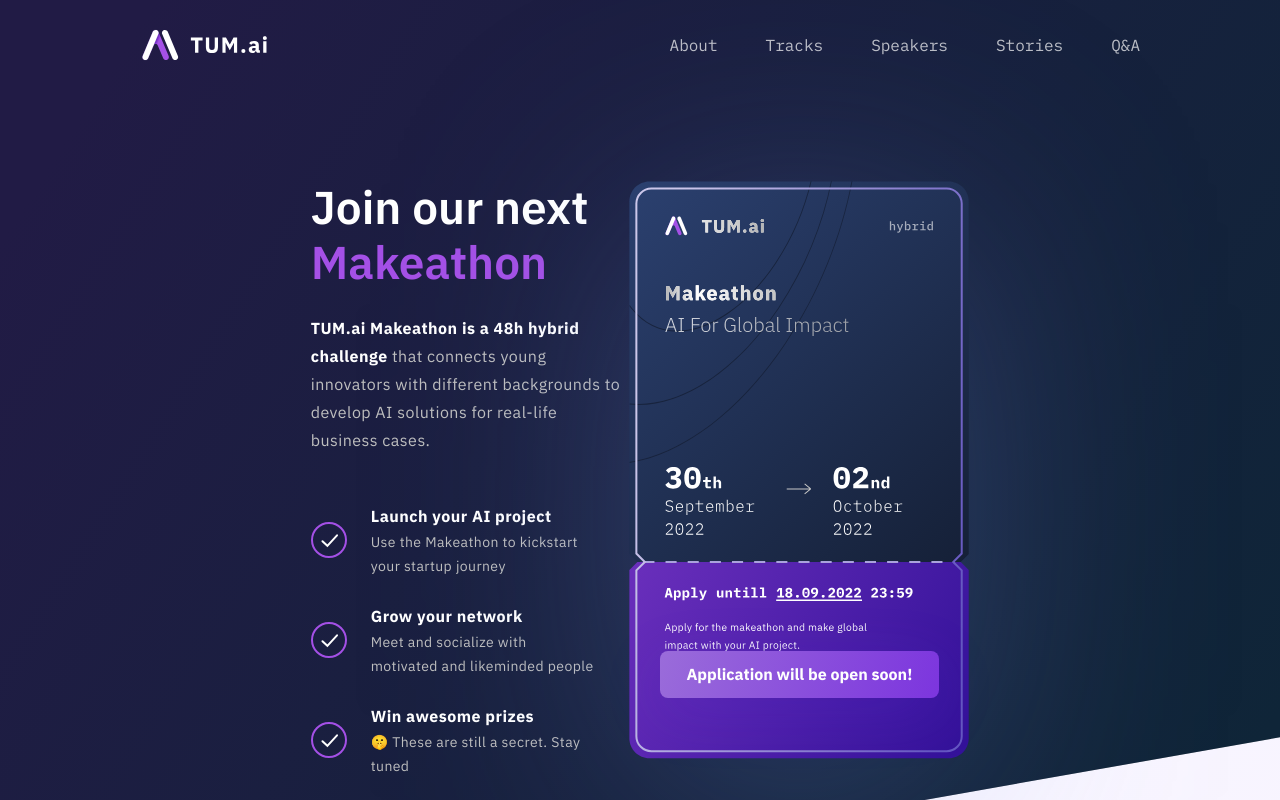
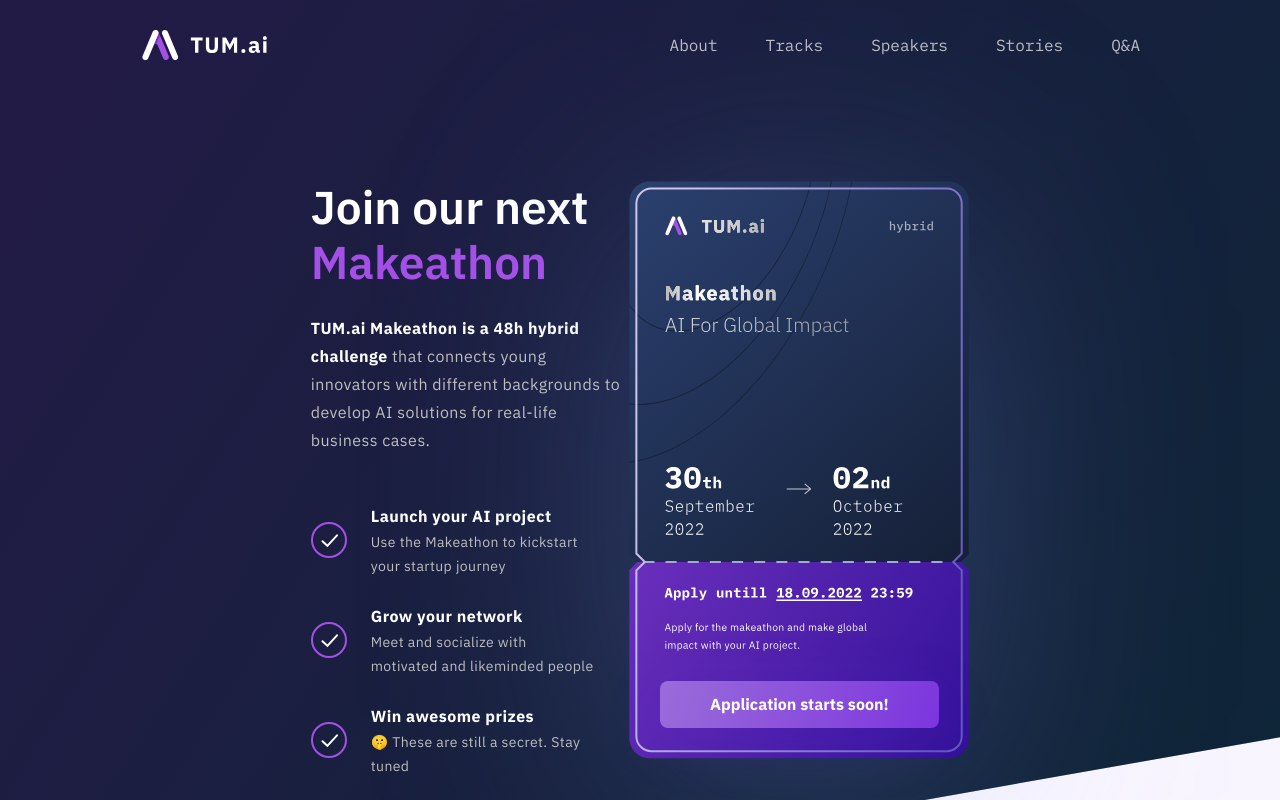
Before and after one commit to tum-ai/makeathon2022, a Next.js app: page / in a window 1280 px wide. Shown: the top 800 px of the page. Built offline with nearby package versions, Linux system fonts and the light colour scheme.

Commit message:
Fix 'Apply" button position

```diff
--- a/components/02_molecules/ticket.js
+++ b/components/02_molecules/ticket.js
@@ -7,7 +7,7 @@ export default function Ticket({position}){
       <div alt="Ticket" className={styles.Ticket}></div>
       <Link href="#" passHref={true} >
         <div className={styles.CtaButton}>
-          <div className={styles.Text}>Application will be open soon!</div>
+          <div className={styles.Text}>Application starts soon!</div>
         </div>
       </Link>
     </div>
@@ -16,7 +16,7 @@ export default function Ticket({position}){
       <div alt="Ticket" className={styles.Ticket}></div>
       <Link href="#" passHref={true} >
         <div className={styles.CtaButton}>
-          <div className={styles.Text}>Application will be open soon!</div>
+          <div className={styles.Text}>Application starts soon!</div>
         </div>
       </Link>
     </div>
--- a/styles/02_molecules/Ticket.module.css
+++ b/styles/02_molecules/Ticket.module.css
@@ -18,7 +18,7 @@
   border-radius: 8px;
   width: 82%;
   margin: 9%;
-  top: 440px;
+  top: 470px;
   text-align: center;
   cursor: pointer;
 }
```
